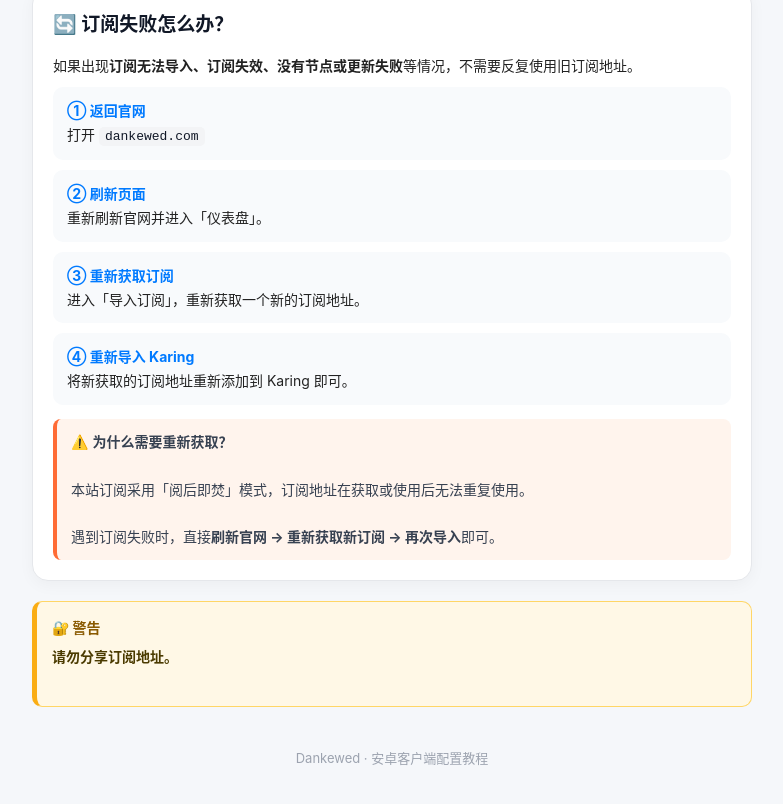
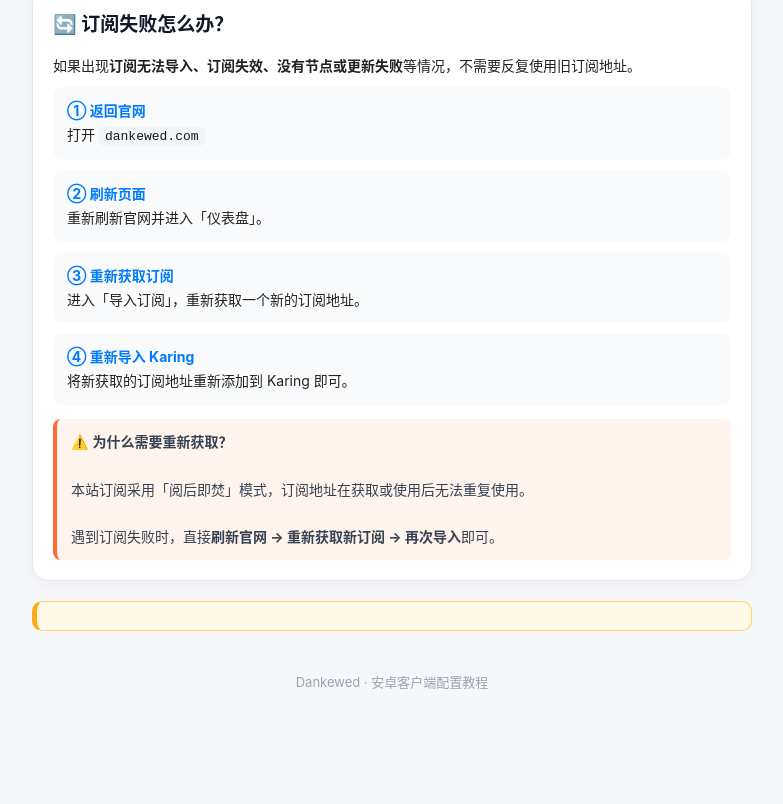
Before and after one commit to fcku1s/an, a plain HTML site: page index.html in a window 1280 px wide. Shown: the part 7725-8529 px from the top of the page, without its empty margins (248-1031 px from the left). After the commit the page ends 8488 px from the top, so only its background shows below. Drawn offline with Linux system fonts and the light colour scheme.

Commit message:
Update index.html

```diff
--- a/index.html
+++ b/index.html
@@ -723,15 +723,6 @@ alt="启动 Karing">
 
 <div class="security">
 
-<div class="security-title">
-🔐 警告
-</div>
-
-<strong>请勿分享订阅地址。</strong>
-
-
-
-<br><br>
 
 
 
```
